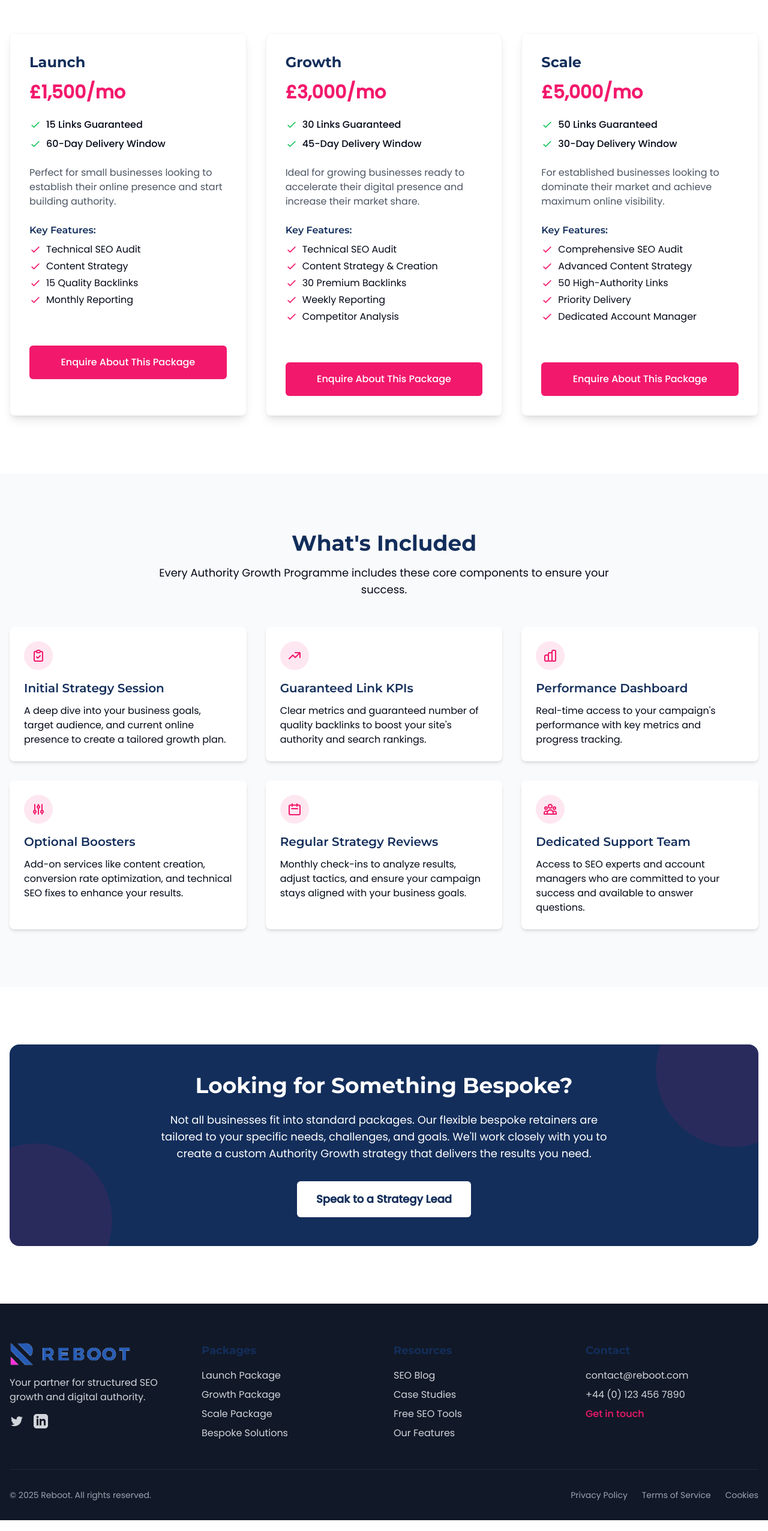
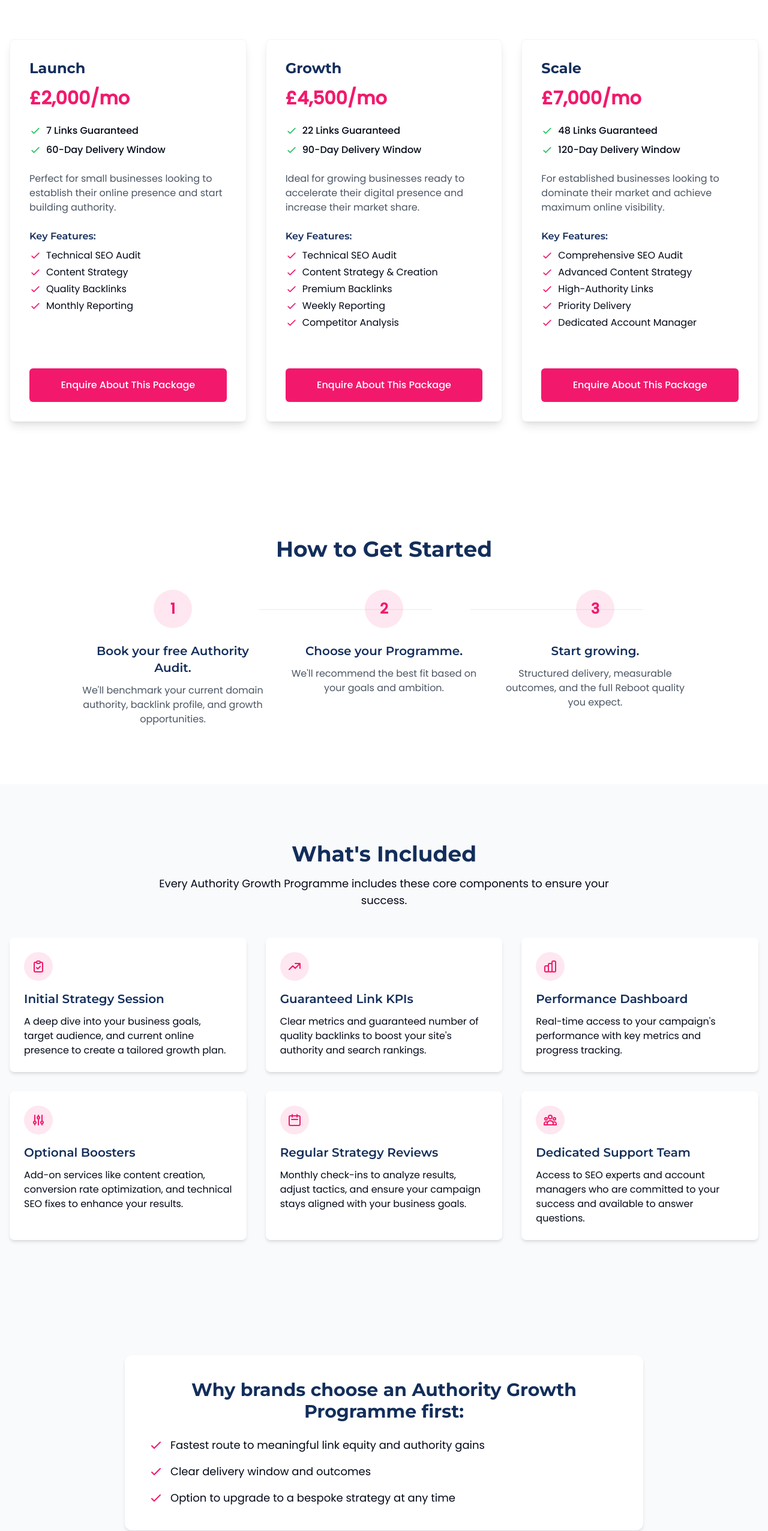
Before and after one commit to ZoCodes/reboot-authority-launchpad, a React (Vite) app: page / in a window 1280 px wide. Shown: the part 1538-4090 px from the top of the page at 60% size. Built offline with nearby package versions, Linux system fonts and the light colour scheme.

Commit message:
Refactor: Update content and packages
Update content, packages, and add new sections.

```diff
--- /dev/null
+++ b/src/components/GetStartedSection.tsx
@@ -0,0 +1,47 @@
+
+const GetStartedSection = () => {
+  const steps = [
+    {
+      title: "Book your free Authority Audit.",
+      description: "We'll benchmark your current domain authority, backlink profile, and growth opportunities."
+    },
+    {
+      title: "Choose your Programme.",
+      description: "We'll recommend the best fit based on your goals and ambition."
+    },
+    {
+      title: "Start growing.",
+      description: "Structured delivery, measurable outcomes, and the full Reboot quality you expect."
+    }
+  ];
+
+  return (
+    <section id="get-started" className="section-padding bg-white">
+      <div className="container-custom">
+        <div className="text-center mb-12">
+          <h2 className="text-3xl md:text-4xl font-bold mb-6">How to Get Started</h2>
+        </div>
+
+        <div className="grid md:grid-cols-3 gap-8 max-w-5xl mx-auto">
+          {steps.map((step, index) => (
+            <div key={index} className="relative">
+              <div className="flex flex-col items-center text-center">
+                <div className="w-16 h-16 bg-reboot-pink/10 rounded-full flex items-center justify-center mb-6">
+                  <span className="text-2xl font-bold text-reboot-pink">{index + 1}</span>
+                </div>
+                <h3 className="text-xl font-semibold mb-3">{step.title}</h3>
+                <p className="text-gray-600">{step.description}</p>
+              </div>
+
+              {index < steps.length - 1 && (
+                <div className="hidden md:block absolute top-8 left-[calc(100%_-_16px)] w-[calc(100%_-_32px)] h-0.5 bg-gray-100"></div>
+              )}
+            </div>
+          ))}
+        </div>
+      </div>
+    </section>
+  );
+};
+
+export default GetStartedSection;
--- a/src/components/HeroSection.tsx
+++ b/src/components/HeroSection.tsx
@@ -10,6 +10,7 @@ const HeroSection = () => {
             </h1>
             <p className="text-lg md:text-xl mb-8 text-reboot-navy font-light max-w-lg">
               Choose the Authority Growth Programme that's right for your business.
+              <br />
               Gain want clear SEO results.
             </p>
             <div className="flex flex-col sm:flex-row gap-4">
--- a/src/components/PackagesSection.tsx
+++ b/src/components/PackagesSection.tsx
@@ -3,27 +3,27 @@ const PackagesSection = () => {
   const packages = [
     {
       name: "Launch",
-      price: "£1,500/mo",
-      links: "15 Links Guaranteed",
+      price: "£2,000/mo",
+      links: "7 Links Guaranteed",
       delivery: "60-Day Delivery Window",
       description: "Perfect for small businesses looking to establish their online presence and start building authority.",
-      features: ["Technical SEO Audit", "Content Strategy", "15 Quality Backlinks", "Monthly Reporting"]
+      features: ["Technical SEO Audit", "Content Strategy", "Quality Backlinks", "Monthly Reporting"]
     },
     {
       name: "Growth",
-      price: "£3,000/mo",
-      links: "30 Links Guaranteed",
-      delivery: "45-Day Delivery Window",
+      price: "£4,500/mo",
+      links: "22 Links Guaranteed",
+      delivery: "90-Day Delivery Window",
       description: "Ideal for growing businesses ready to accelerate their digital presence and increase their market share.",
-      features: ["Technical SEO Audit", "Content Strategy & Creation", "30 Premium Backlinks", "Weekly Reporting", "Competitor Analysis"]
+      features: ["Technical SEO Audit", "Content Strategy & Creation", "Premium Backlinks", "Weekly Reporting", "Competitor Analysis"]
     },
     {
       name: "Scale",
-      price: "£5,000/mo",
-      links: "50 Links Guaranteed",
-      delivery: "30-Day Delivery Window",
+      price: "£7,000/mo",
+      links: "48 Links Guaranteed",
+      delivery: "120-Day Delivery Window",
       description: "For established businesses looking to dominate their market and achieve maximum online visibility.",
-      features: ["Comprehensive SEO Audit", "Advanced Content Strategy", "50 High-Authority Links", "Priority Delivery", "Dedicated Account Manager"]
+      features: ["Comprehensive SEO Audit", "Advanced Content Strategy", "High-Authority Links", "Priority Delivery", "Dedicated Account Manager"]
     }
   ];
 
@@ -33,14 +33,16 @@ const PackagesSection = () => {
         <div className="text-center mb-16">
           <h2 className="text-3xl md:text-4xl font-bold mb-4">Choose Your Authority Growth Package</h2>
           <p className="text-lg max-w-3xl mx-auto">
-            Select the package that best fits your business goals and budget. All packages include our core Authority Growth features.
+            Select the package that best fits your business goals and budget.
+            <br />
+            All packages include our core Authority Growth features.
           </p>
         </div>
 
         <div className="grid md:grid-cols-3 gap-8">
           {packages.map((pkg, index) => (
-            <div key={index} className="bg-white rounded-lg overflow-hidden shadow-lg border border-gray-100 transition-all hover:shadow-xl">
-              <div className="p-8">
+            <div key={index} className="bg-white rounded-lg overflow-hidden shadow-lg border border-gray-100 transition-all hover:shadow-xl flex flex-col h-full">
+              <div className="p-8 flex-grow">
                 <h3 className="text-2xl font-bold mb-4">{pkg.name}</h3>
                 <p className="text-3xl font-bold text-reboot-pink mb-6">{pkg.price}</p>
                 <div className="mb-6 space-y-2">
@@ -72,7 +74,7 @@ const PackagesSection = () => {
                   </ul>
                 </div>
               </div>
-              <div className="px-8 pb-8">
+              <div className="px-8 pb-8 mt-auto">
                 <button
                   onClick={() => window.openContactModal(pkg.name.toLowerCase())}
                   className="w-full py-4 bg-reboot-pink text-white rounded-md font-medium transition-all hover:bg-opacity-90"
--- /dev/null
+++ b/src/components/WhyBrandsChooseSection.tsx
@@ -0,0 +1,39 @@
+
+const WhyBrandsChooseSection = () => {
+  return (
+    <section id="why-brands-choose" className="section-padding bg-gray-50">
+      <div className="container-custom max-w-4xl">
+        <div className="bg-white rounded-xl shadow-md p-8 md:p-10">
+          <h2 className="text-2xl md:text-3xl font-bold mb-6 text-center">
+            Why brands choose an Authority Growth Programme first:
+          </h2>
+
+          <div className="space-y-4">
+            <div className="flex items-start">
+              <svg xmlns="http://www.w3.org/2000/svg" className="h-6 w-6 text-reboot-pink mr-3 mt-0.5 flex-shrink-0" fill="none" viewBox="0 0 24 24" stroke="currentColor">
+                <path strokeLinecap="round" strokeLinejoin="round" strokeWidth={2} d="M5 13l4 4L19 7" />
+              </svg>
+              <p className="text-lg">Fastest route to meaningful link equity and authority gains</p>
+            </div>
+
+            <div className="flex items-start">
+              <svg xmlns="http://www.w3.org/2000/svg" className="h-6 w-6 text-reboot-pink mr-3 mt-0.5 flex-shrink-0" fill="none" viewBox="0 0 24 24" stroke="currentColor">
+                <path strokeLinecap="round" strokeLinejoin="round" strokeWidth={2} d="M5 13l4 4L19 7" />
+              </svg>
+              <p className="text-lg">Clear delivery window and outcomes</p>
+            </div>
+
+            <div className="flex items-start">
+              <svg xmlns="http://www.w3.org/2000/svg" className="h-6 w-6 text-reboot-pink mr-3 mt-0.5 flex-shrink-0" fill="none" viewBox="0 0 24 24" stroke="currentColor">
+                <path strokeLinecap="round" strokeLinejoin="round" strokeWidth={2} d="M5 13l4 4L19 7" />
+              </svg>
+              <p className="text-lg">Option to upgrade to a bespoke strategy at any time</p>
+            </div>
+          </div>
+        </div>
+      </div>
+    </section>
+  );
+};
+
+export default WhyBrandsChooseSection;
--- a/src/pages/Index.tsx
+++ b/src/pages/Index.tsx
@@ -4,7 +4,9 @@ import Navbar from "@/components/Navbar";
 import HeroSection from "@/components/HeroSection";
 import WhyChooseSection from "@/components/WhyChooseSection";
 import PackagesSection from "@/components/PackagesSection";
+import GetStartedSection from "@/components/GetStartedSection";
 import FeaturesSection from "@/components/FeaturesSection";
+import WhyBrandsChooseSection from "@/components/WhyBrandsChooseSection";
 import BespokeSection from "@/components/BespokeSection";
 import Footer from "@/components/Footer";
 import ContactModal from "@/components/ContactModal";
@@ -38,7 +40,9 @@ const Index = () => {
       <HeroSection />
       <WhyChooseSection />
       <PackagesSection />
+      <GetStartedSection />
       <FeaturesSection />
+      <WhyBrandsChooseSection />
       <BespokeSection />
       <Footer />
 
```
